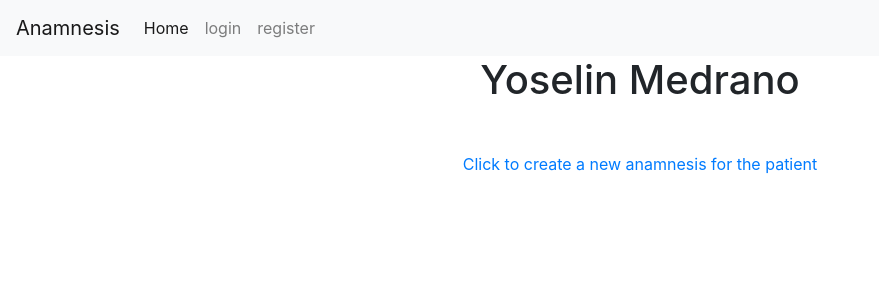
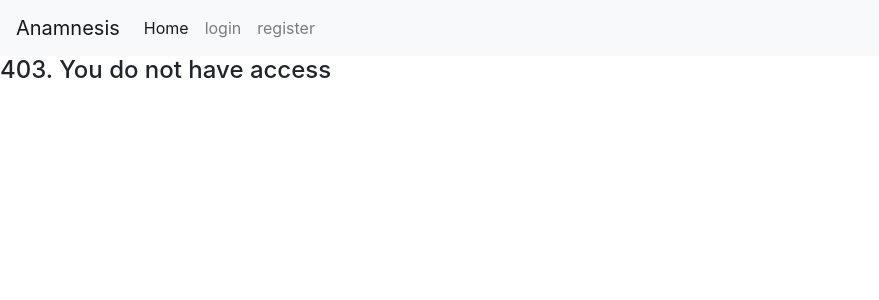
Before and after one commit to medranow/capstone, a Django app: page /file/4 in a window 1280 px wide. Shown: the top 300 px of the page, without its empty margins (0-879 px from the left). Run offline with Django 4.2, Linux system fonts and the light colour scheme; data comes from the database, SQL or seed files in the repository; both versions use the stored data as it was after the commit; some libraries are stand-ins or nearby versions.

Commit message:
All is ready to merge with master

```diff
--- a/medomai/anamnesis/templates/anamnesis/fileview.html
+++ b/medomai/anamnesis/templates/anamnesis/fileview.html
@@ -91,7 +91,7 @@ function getCookie(name) {
 <!--We are able to see a patient's file and able to edit-->
 {% block body %}
 {% if user.is_authenticated %}
-<a href="{% url 'file' fileofpatient.patient_id%}"><h2 class="mt-4" style="text-align: center;">{{fileofpatient.patient}}</h2></a>
+<a href="{% url 'file' fileofpatient.patient.id%}"><h2 class="mt-4" style="text-align: center;">{{fileofpatient.patient}}</h2></a>
 
         <div class="card container col-sm-8" style="text-align: center;">
             <div class="card-body">
--- a/medomai/anamnesis/templates/anamnesis/patientFile.html
+++ b/medomai/anamnesis/templates/anamnesis/patientFile.html
@@ -2,6 +2,7 @@
 {% load static %}
 
 {% block body %}
+    {% if user.is_authenticated %}
         <div class="container">
             <div>
                 <h1 style="text-align: center;">{{patient.name}} {{patient.lastname}}</h1>
@@ -45,4 +46,7 @@
             </div>
         </div>
 
+    {% else %}
+    <h4>403. You do not have access</h4>
+    {% endif %}
 {% endblock %}
```
Also changed, not shown: medomai/db.sqlite3. Lines whose indentation alone changed are shown as unchanged.
